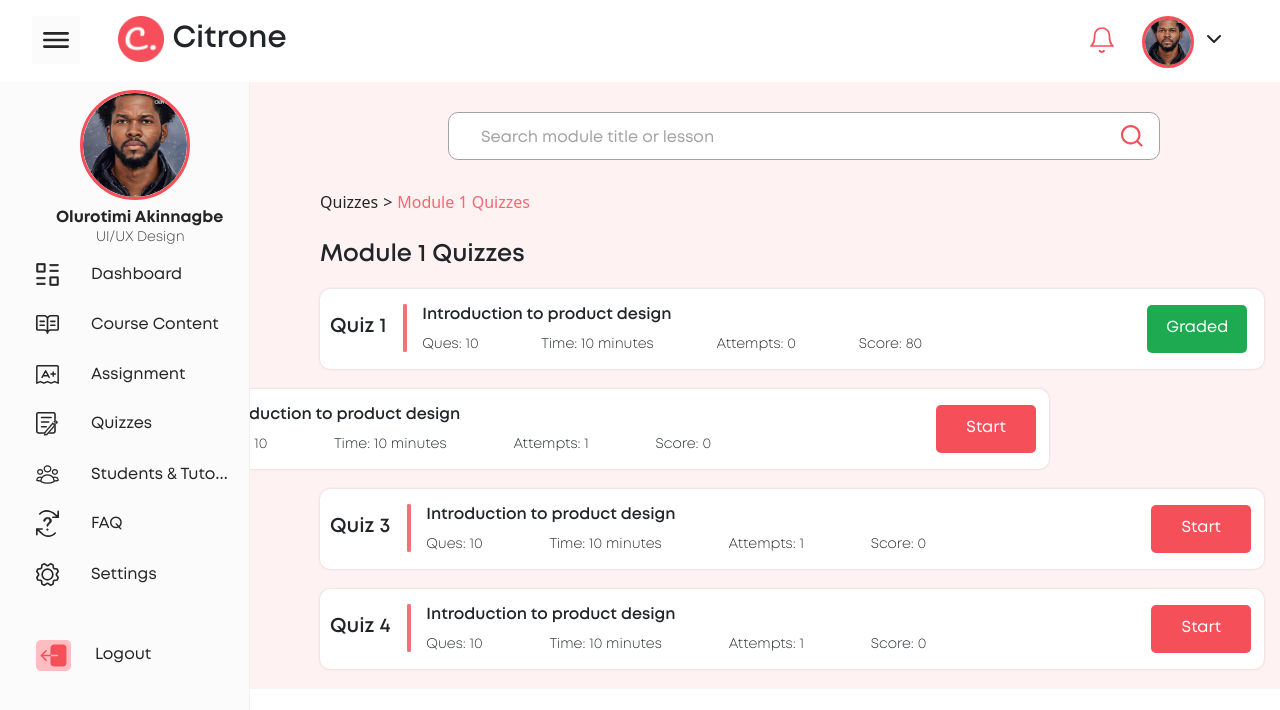
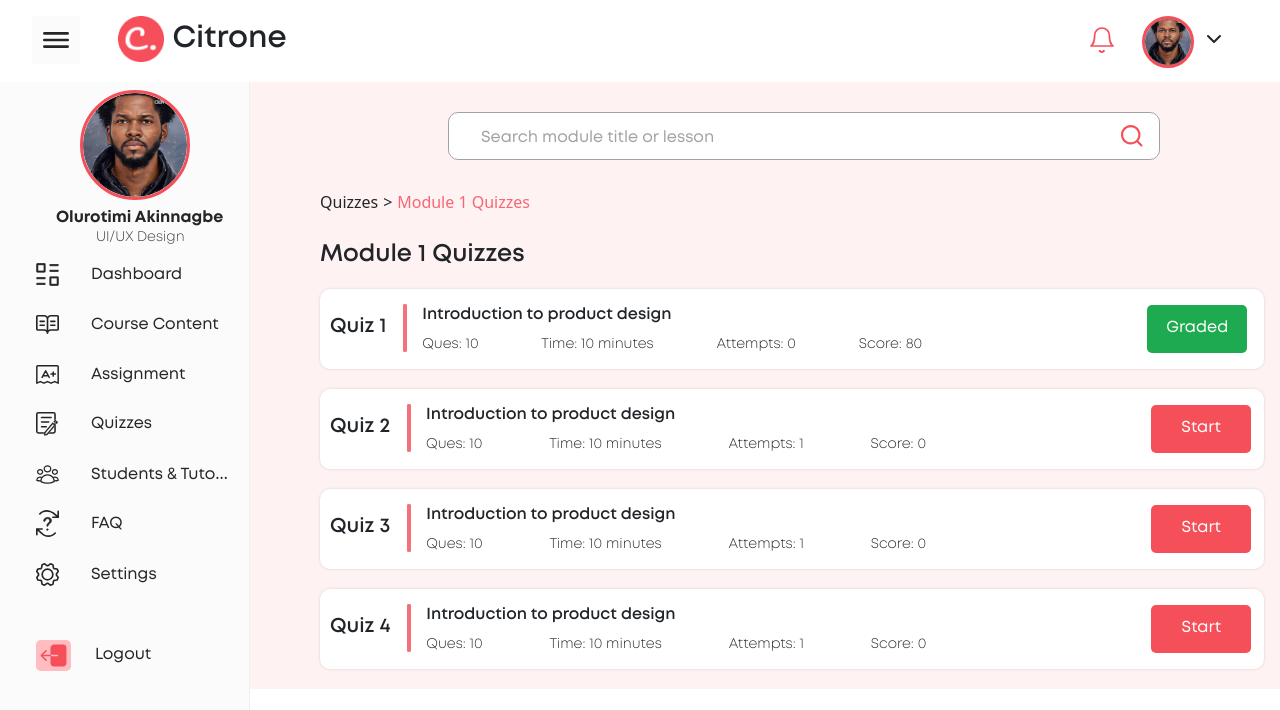
Before and after one commit to code-stormshadow/Citrone-Redesign, a React (Create React App) app: page /moduleone in a window 1280 px wide. Shown: the top 710 px of the page. Built offline with nearby package versions, Linux system fonts and the light colour scheme; a web font is replaced by a local one.

Commit message:
update quiz

```diff
--- a/src/components/pages/dashboardpage/quizComponents/Quiz.module.css
+++ b/src/components/pages/dashboardpage/quizComponents/Quiz.module.css
@@ -243,7 +243,7 @@
     box-shadow: 0px 0px 3px rgba(0, 0, 0, 0.15);
     display: flex;
     height: 80px;
-    margin: 20px 105px;
+    margin: 20px 20rem;
     padding-left: 10px;
     width: 944px;
     }
```
